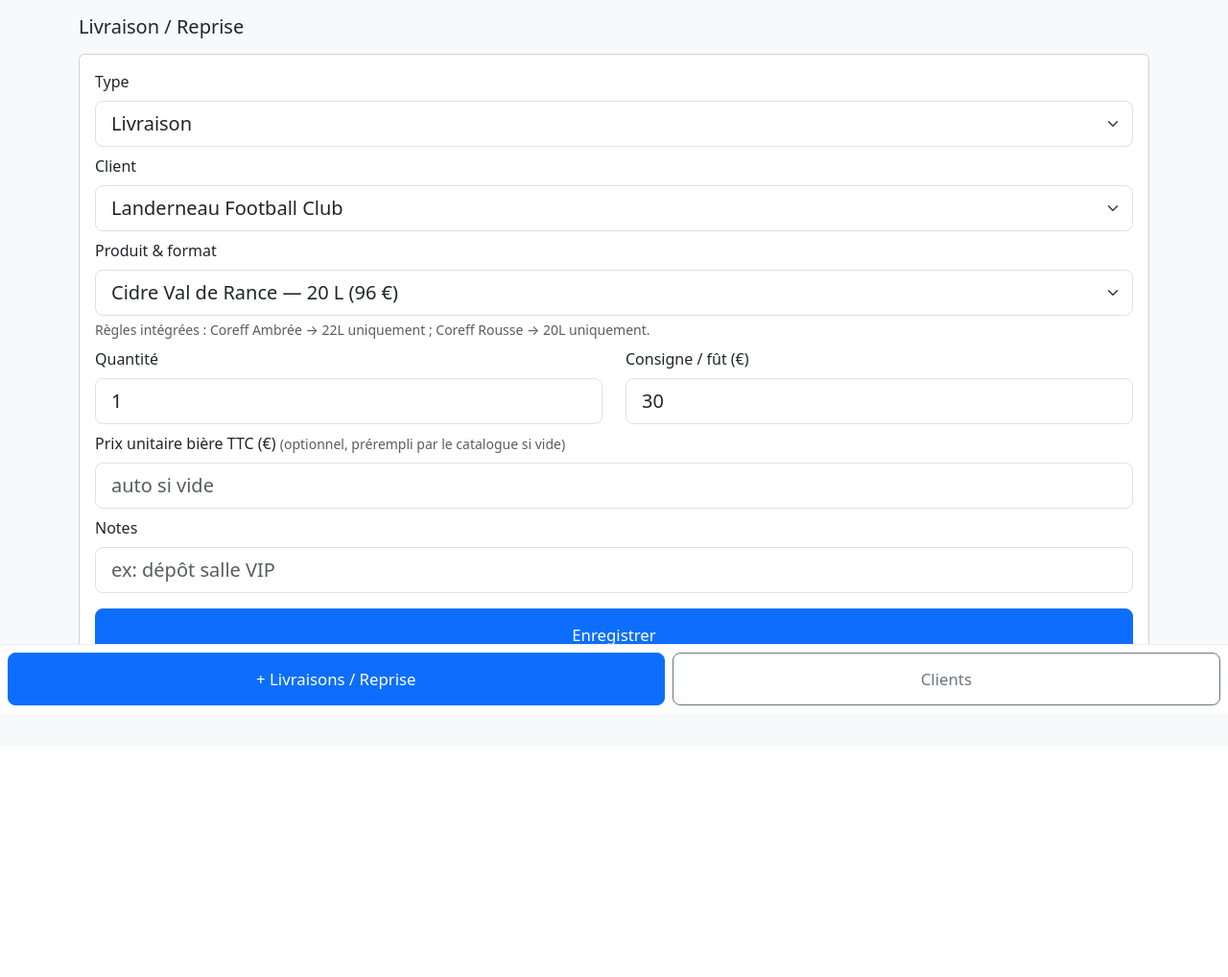
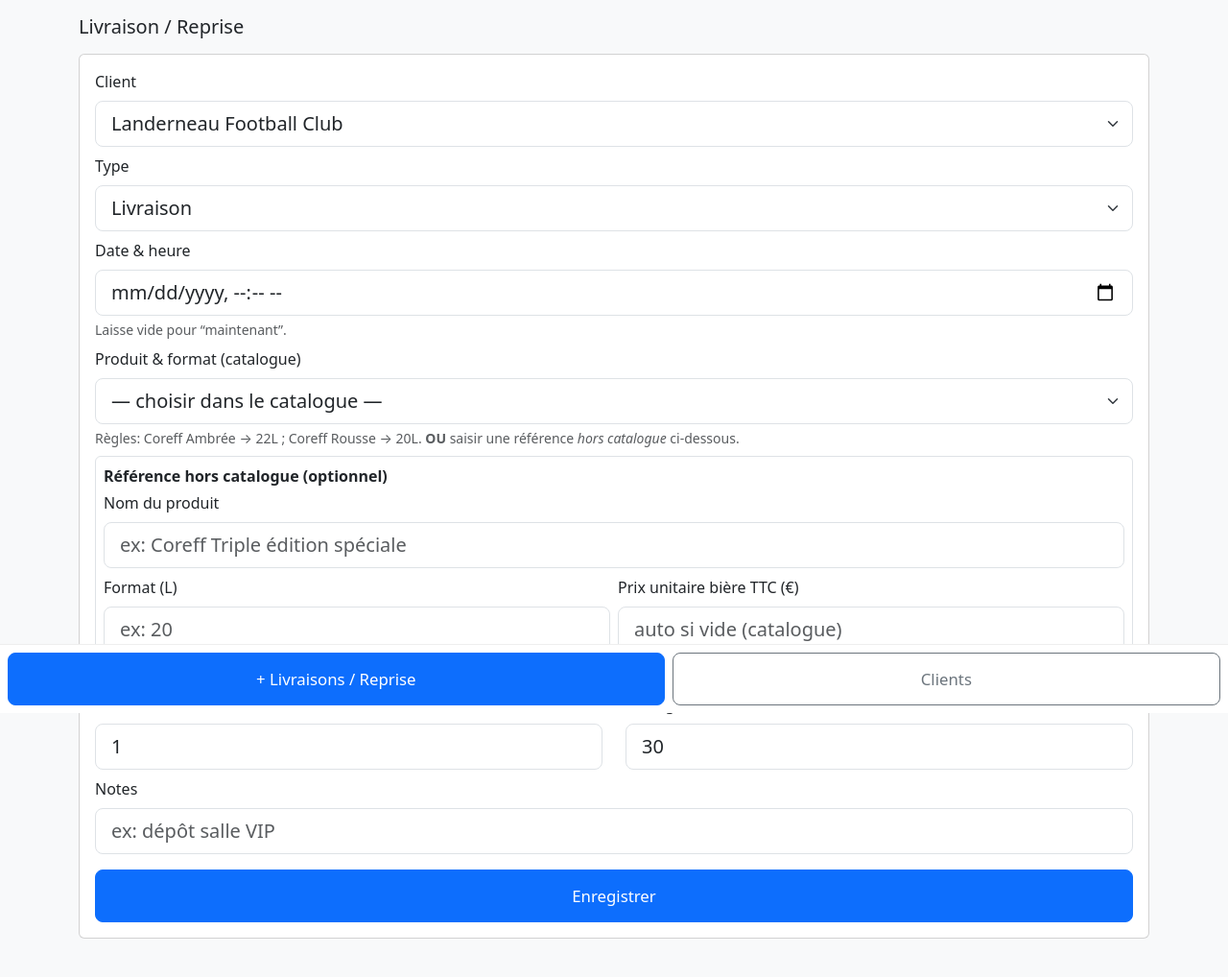
Before and after one commit to lecentrallanderneau-oss/livraison-et-suivi-futs, a Flask app: page /movement/new in a window 1280 px wide. Shown: the part 57-1075 px from the top of the page at 96% size. Before the commit the page ends 792 px from the top, so only its background shows below. Run offline with Flask 3, Linux system fonts and the light colour scheme; data comes from the database, SQL or seed files in the repository.

Commit message:
Update movement_new.html

```diff
--- a/templates/movement_new.html
+++ b/templates/movement_new.html
@@ -3,6 +3,18 @@
 {% block content %}
 <h5 class="mb-3">Livraison / Reprise</h5>
 <form method="post" class="card p-3 bg-white">
+  {% if current_client %}
+    <input type="hidden" name="client_id" value="{{ current_client.id }}">
+    <div class="mb-2"><span class="badge bg-secondary">Client sélectionné : {{ current_client.name }}</span></div>
+  {% else %}
+  <div class="mb-2">
+    <label class="form-label">Client</label>
+    <select name="client_id" class="form-select form-select-lg" required>
+      {% for c in clients %}<option value="{{ c.id }}">{{ c.name }}</option>{% endfor %}
+    </select>
+  </div>
+  {% endif %}
+
   <div class="mb-2">
     <label class="form-label">Type</label>
     <select name="type" class="form-select form-select-lg" required>
@@ -10,23 +22,46 @@
       <option value="IN">Reprise</option>
     </select>
   </div>
+
   <div class="mb-2">
-    <label class="form-label">Client</label>
-    <select name="client_id" class="form-select form-select-lg" required>
-      {% for c in clients %}<option value="{{ c.id }}">{{ c.name }}</option>{% endfor %}
-    </select>
+    <label class="form-label">Date & heure</label>
+    <input type="datetime-local" name="when" class="form-control form-control-lg" />
+    <div class="form-text">Laisse vide pour “maintenant”.</div>
   </div>
+
   <div class="mb-2">
-    <label class="form-label">Produit & format</label>
-    <select name="variant_id" class="form-select form-select-lg" required>
+    <label class="form-label">Produit & format (catalogue)</label>
+    <select name="variant_id" class="form-select form-select-lg">
+      <option value="">— choisir dans le catalogue —</option>
       {% for v in variants %}
         <option value="{{ v.id }}">{{ v.name }} — {{ v.size_l }} L{% if v.price_ttc %} ({{ '%.0f'|format(v.price_ttc) }} €){% endif %}</option>
       {% endfor %}
     </select>
     <div class="form-text">
-      Règles intégrées : Coreff Ambrée → 22L uniquement ; Coreff Rousse → 20L uniquement.
+      Règles: Coreff Ambrée → 22L ; Coreff Rousse → 20L.
+      <strong>OU</strong> saisir une référence <em>hors catalogue</em> ci-dessous.
     </div>
   </div>
+
+  <div class="border rounded p-2 mb-2">
+    <div class="mb-1 fw-semibold">Référence hors catalogue (optionnel)</div>
+    <div class="row g-2">
+      <div class="col-12">
+        <label class="form-label">Nom du produit</label>
+        <input type="text" name="custom_name" class="form-control form-control-lg" placeholder="ex: Coreff Triple édition spéciale">
+      </div>
+      <div class="col-6">
+        <label class="form-label">Format (L)</label>
+        <input type="number" name="custom_size_l" class="form-control form-control-lg" min="1" step="1" placeholder="ex: 20">
+      </div>
+      <div class="col-6">
+        <label class="form-label">Prix unitaire bière TTC (€)</label>
+        <input type="number" step="0.01" name="unit_price_ttc" class="form-control form-control-lg" placeholder="auto si vide (catalogue)">
+      </div>
+    </div>
+    <div class="form-text">Si “Nom du produit” est rempli, on crée/ajoute au catalogue automatiquement.</div>
+  </div>
+
   <div class="row">
     <div class="col-6 mb-2">
       <label class="form-label">Quantité</label>
@@ -37,14 +72,12 @@
       <input type="number" step="0.01" name="deposit_per_keg" class="form-control form-control-lg" value="30">
     </div>
   </div>
-  <div class="mb-2">
-    <label class="form-label">Prix unitaire bière TTC (€) <small class="text-muted">(optionnel, prérempli par le catalogue si vide)</small></label>
-    <input type="number" step="0.01" name="unit_price_ttc" class="form-control form-control-lg" placeholder="auto si vide">
-  </div>
+
   <div class="mb-3">
     <label class="form-label">Notes</label>
     <input name="notes" class="form-control form-control-lg" placeholder="ex: dépôt salle VIP">
   </div>
+
   <button class="btn btn-primary btn-lg w-100">Enregistrer</button>
 </form>
 {% endblock %}
```
